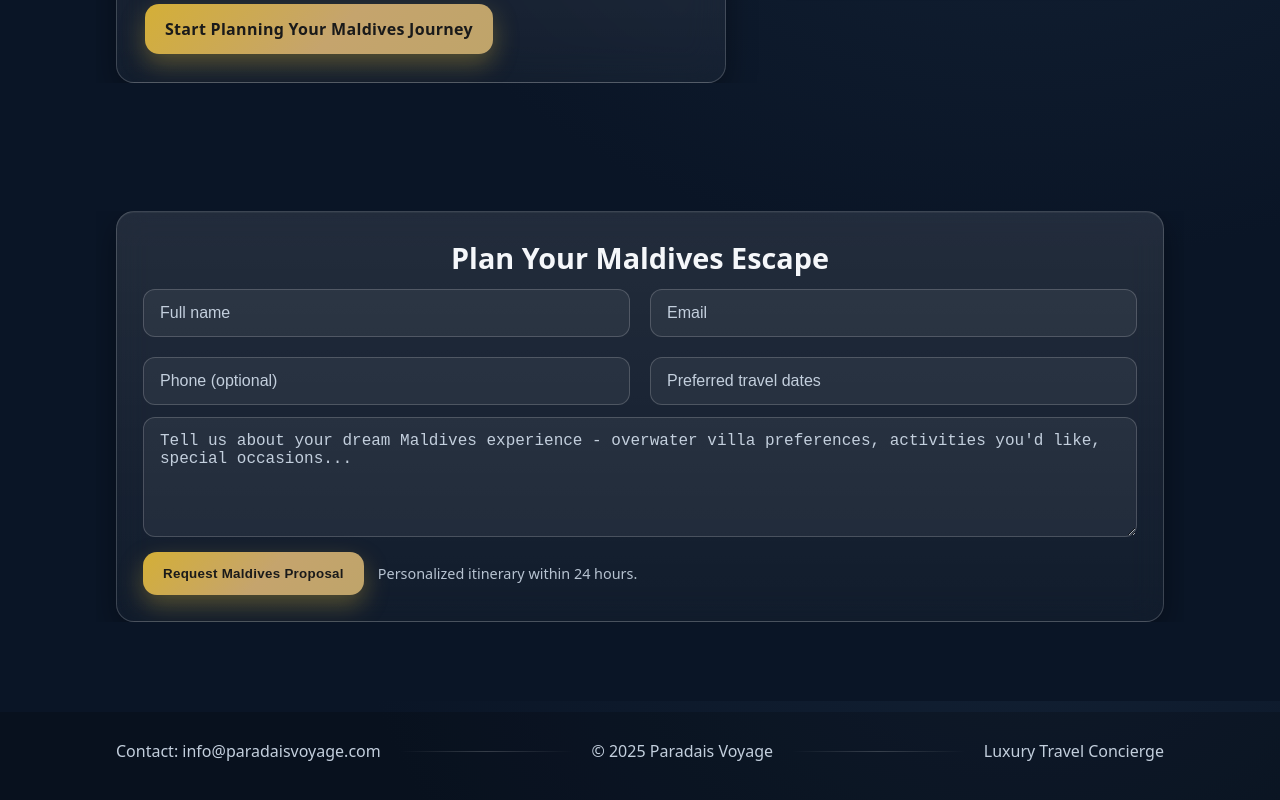
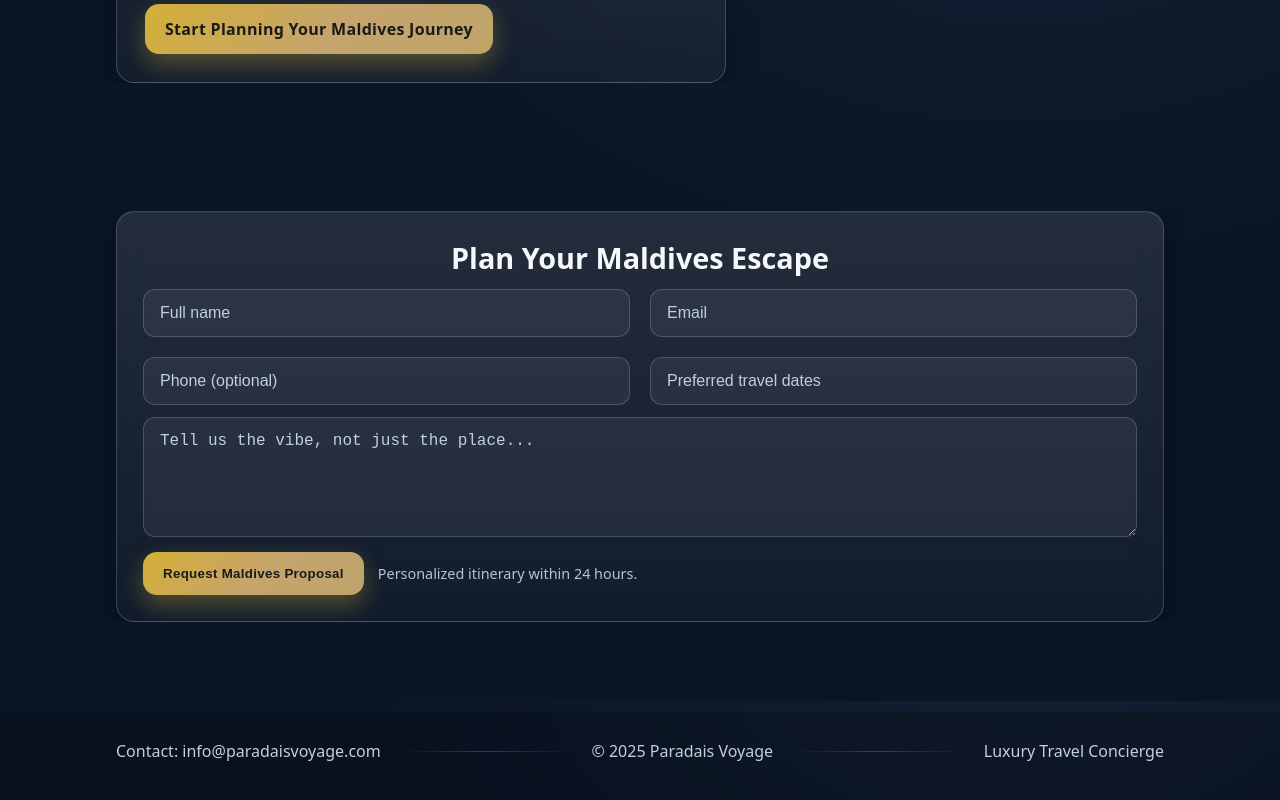
Before and after one commit to pawlomeyer1234-rgb/paradais-voyage, a Next.js app: page /maldives in a window 1280 px wide. Shown: the part 1699-2499 px from the top of the page. Built offline with nearby package versions, Linux system fonts and the light colour scheme.

Commit message:
Update page.js

```diff
--- a/src/app/maldives/page.js
+++ b/src/app/maldives/page.js
@@ -125,7 +125,7 @@ export default function MaldivesPage() {
               <input className="input-glass" placeholder="Phone (optional)" />
               <input className="input-glass" placeholder="Preferred travel dates" />
             </div>
-            <textarea className="input-glass" rows={5} placeholder="Tell us about your dream Maldives experience - overwater villa preferences, activities you'd like, special occasions..." />
+            <textarea className="input-glass" rows={5} placeholder="Tell us the vibe, not just the place..." />
             <div className="form-foot">
               <button className="btn-gold" type="submit">Request Maldives Proposal</button>
               <span className="fine">Personalized itinerary within 24 hours.</span>
```
